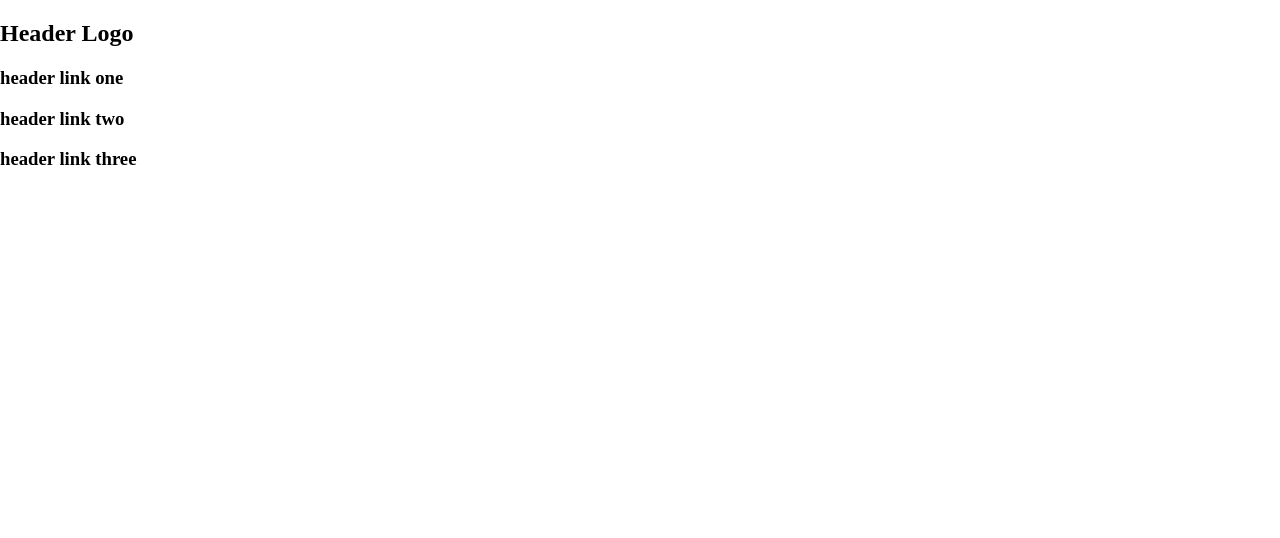
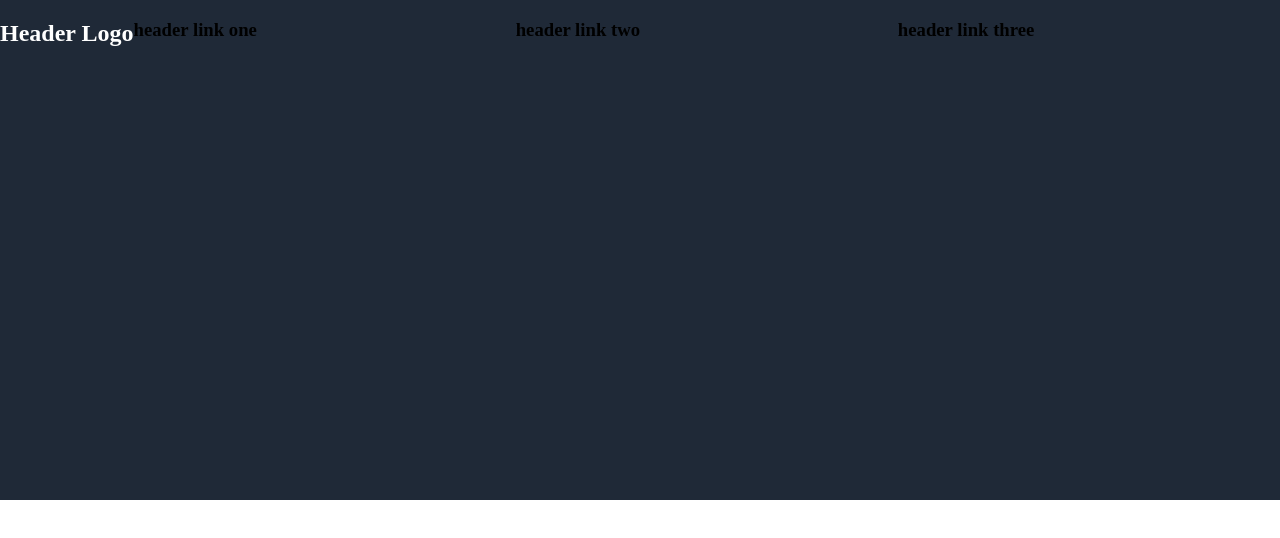
Before and after one commit to OwenRS99/OwenRS99.github.io, a plain HTML site: page index.html in a window 1280 px wide. Drawn offline with Linux system fonts and the light colour scheme.

Commit message:
added colours and flex

```diff
--- a/stylesheet.css
+++ b/stylesheet.css
@@ -3,15 +3,21 @@ body{
     padding: 0;
 }
 
-.container{
-    background-color: grey;
-    margin: 0%;
+h2{
+    color: white;
 }
 
-.flex-container{
+.info-container{
+    background-color: #1F2937;
+    margin: 0%;
+    height: 500px;
+}
+
+.heading-container{
     display: flex;
 }
 
-.flex-container .div{
+.heading-container > h3{
     flex: 1;
+    gap: 1px;
 }
```
